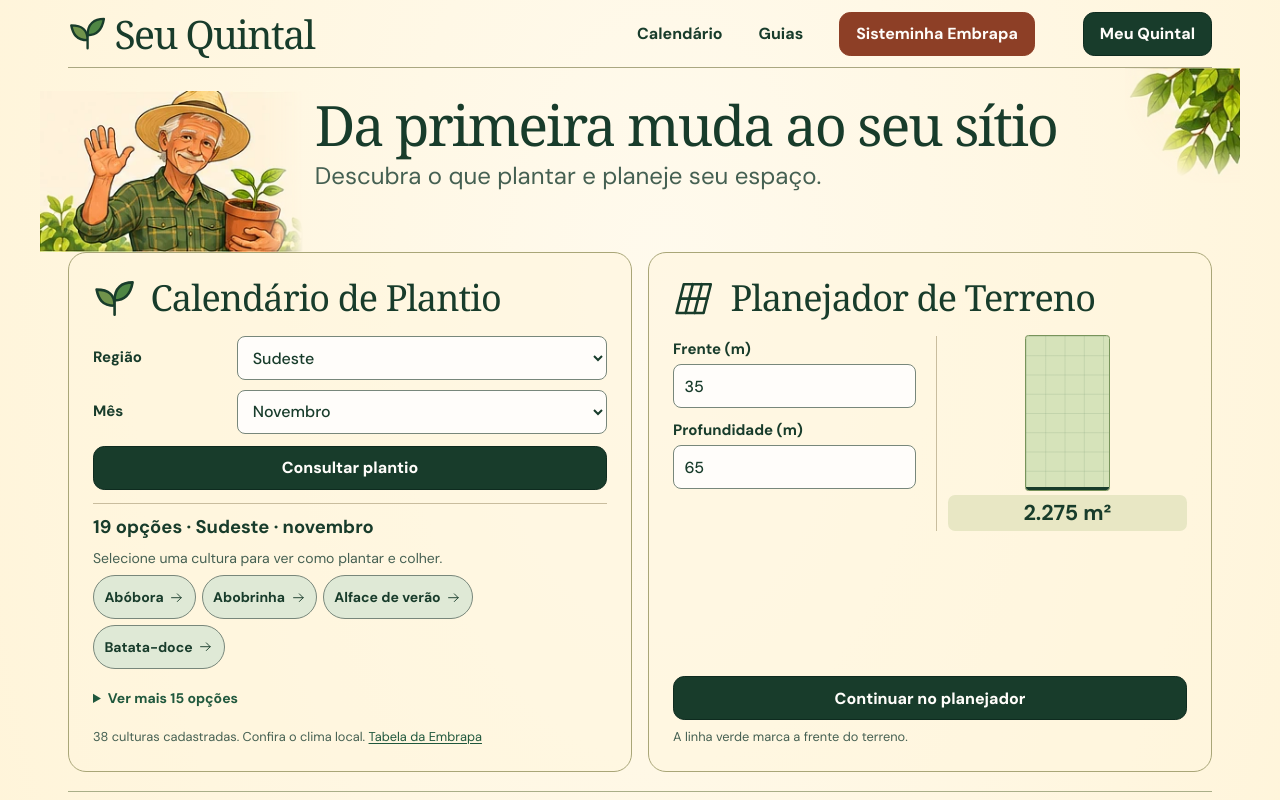
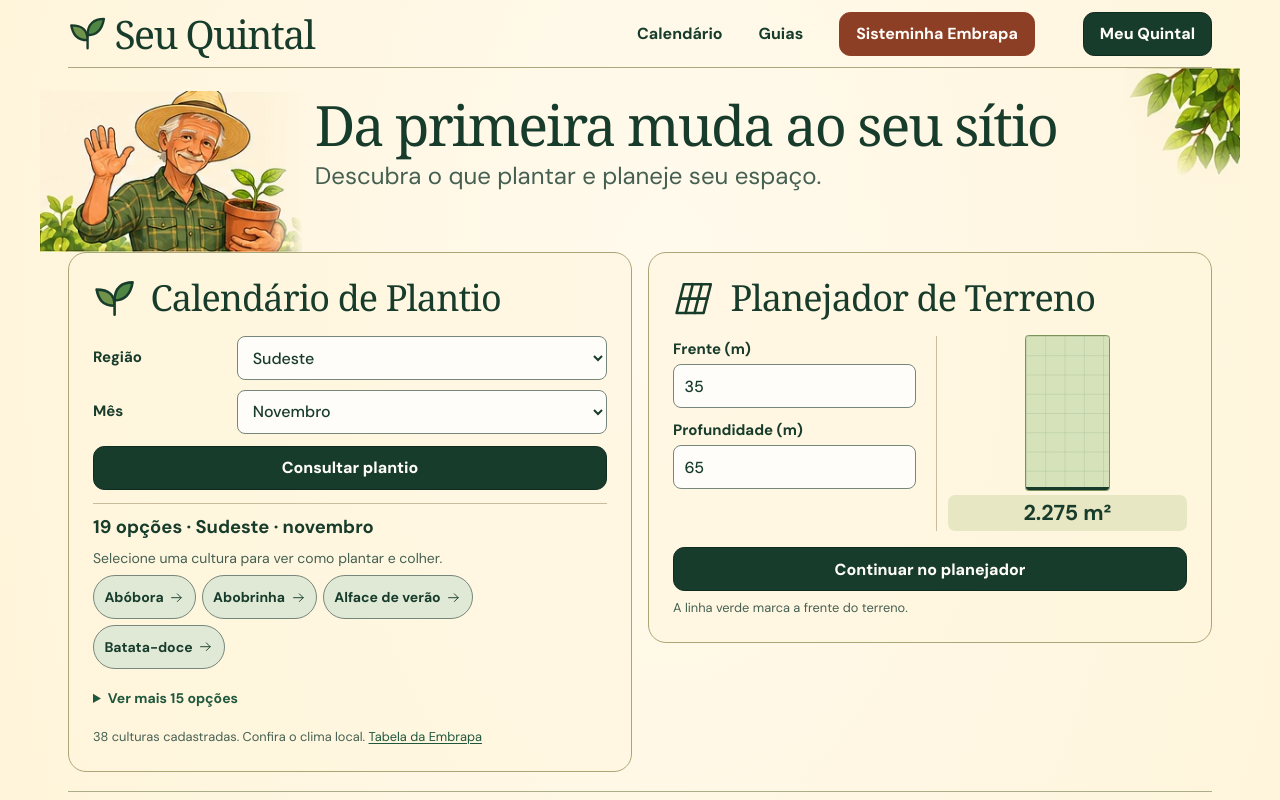
Before and after one commit to Igor-Vasconcelos/seu-quintal, a React (Vite) app: page / in a window 1280 px wide. Shown: the top 800 px of the page. Built offline with nearby package versions, Linux system fonts and the light colour scheme; a web font is replaced by a local one.

Commit message:
Mantém o planejador compacto ao expandir o calendário

```diff
--- a/src/components/Planejador.jsx
+++ b/src/components/Planejador.jsx
@@ -17,7 +17,7 @@ export default function Planejador({ abrirEditor }) {
   }
 
   return (
-    <section className="ferramenta ferramenta-planta" id="planejador" aria-labelledby="titulo-planejador">
+    <section className="ferramenta" id="planejador" aria-labelledby="titulo-planejador">
       <h2 id="titulo-planejador"><Icone nome="planta" />Planejador de Terreno</h2>
       <form onSubmit={continuar}>
         <div className="planejador-grade">
--- a/src/styles/home.css
+++ b/src/styles/home.css
@@ -128,7 +128,12 @@ img { max-width: 100%; display: block; }
 }
 
 .atalhos { display: none; }
-.ferramentas { display: grid; grid-template-columns: repeat(2, minmax(0, 1fr)); gap: 1rem; }
+.ferramentas {
+  display: grid;
+  grid-template-columns: repeat(2, minmax(0, 1fr));
+  align-items: start;
+  gap: 1rem;
+}
 .ferramenta {
   min-width: 0;
   padding: clamp(.9rem, 2.4vw, 1.5rem);
@@ -192,14 +197,11 @@ img { max-width: 100%; display: block; }
 .nota a, .link-fonte { color: var(--sq-link); text-underline-offset: .18em; }
 .link-fonte { font-size: .9rem; }
 
-.ferramenta-planta { display: flex; flex-direction: column; }
-.ferramenta-planta form { display: flex; flex-direction: column; flex: 1; }
 .planejador-grade {
   display: grid;
   grid-template-columns: minmax(0, 1fr) minmax(0, 1.03fr);
   align-items: start;
   gap: clamp(.55rem, 2vw, 1.25rem);
-  flex: 1;
   margin-bottom: 1rem;
 }
 .medidas { display: grid; gap: .7rem; padding-top: .15rem; }
```
